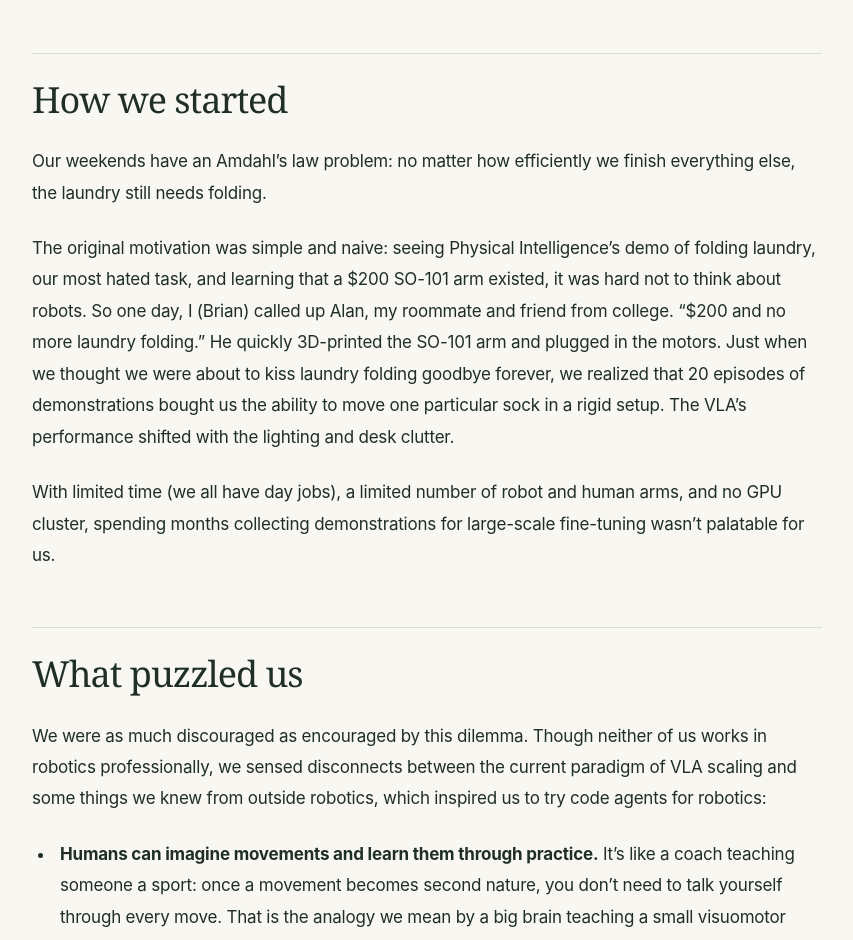
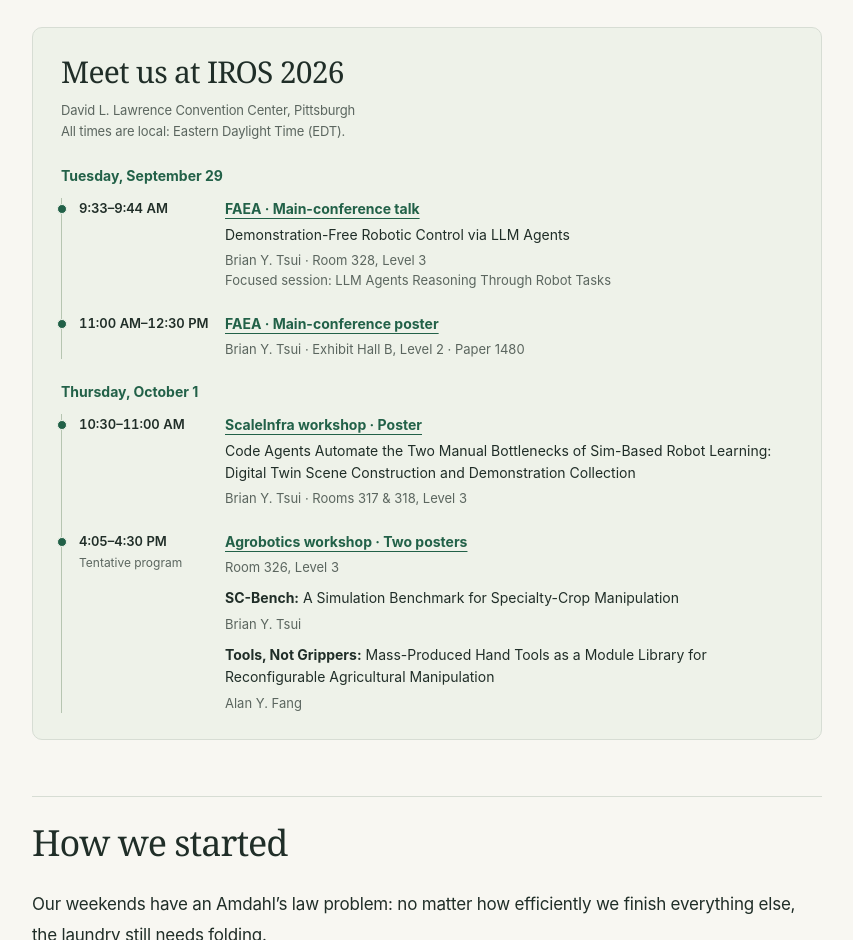
Before and after one commit to robiemusketeer/robiemusketeer.github.io, a plain HTML site: page index.html in a window 1280 px wide. Shown: the part 966-1906 px from the top of the page, without its empty margins (327-1180 px from the left). Drawn offline with Linux system fonts and the light colour scheme.

Commit message:
Add IROS presentation timeline to research blog

```diff
--- a/index.html
+++ b/index.html
@@ -16,6 +16,22 @@
 <meta name="twitter:description" content="From code-agent robot control to digital twins and small visuomotor policies. Our story and latest results from FAEA, FASC, and simulation experiments.">
 <meta name="twitter:image" content="https://robiemusketeer.github.io/assets/social-preview.png">
 <meta name="twitter:image:alt" content="Frontier Agents as the Big Brain to Teach Small Visuomotor Brains">
+<style id="iros-timeline-style">
+.iros-meetup{margin:30px 0 44px;padding:26px 28px;background:#eef2e9;border:1px solid var(--line);border-radius:10px}
+.iros-meetup h2{font-size:30px;margin:0 0 10px;letter-spacing:-.025em}
+.iros-meetup .iros-venue{font-size:13px;line-height:1.65;color:var(--muted);margin:0 0 24px}
+.iros-meetup h3{font:650 14px var(--sans);color:var(--green);margin:24px 0 14px}
+.iros-meetup ol{list-style:none;margin:0;padding:0 0 0 17px;border-left:1px solid #b6c5b1}
+.iros-meetup li{position:relative;display:grid;grid-template-columns:130px minmax(0,1fr);gap:16px;padding:0 0 22px;margin:0;font-size:14px;line-height:1.55;letter-spacing:0}
+.iros-meetup li:last-child{padding-bottom:0}
+.iros-meetup li::before{content:"";position:absolute;left:-22px;top:6px;width:8px;height:8px;background:var(--green);border-radius:50%;border:1px solid #eef2e9}
+.iros-meetup .iros-time{font-size:13px;font-weight:600;font-variant-numeric:tabular-nums}
+.iros-meetup .iros-event{display:block;font-weight:650;margin-bottom:4px}
+.iros-meetup .iros-detail{display:block;font-size:13px;color:var(--muted);margin-top:5px}
+.iros-meetup .iros-paper{display:block;margin-top:10px}
+.iros-meetup .iros-status{font-weight:400;color:var(--muted);font-size:12px;display:block;margin-top:3px}
+@media(max-width:760px){.iros-meetup{padding:22px 18px}.iros-meetup h2{font-size:27px}.iros-meetup li{grid-template-columns:1fr;gap:5px}.iros-meetup .iros-venue{font-size:12px}}
+</style>
 </head>
 <body><a class="skip" href="#essay">Skip to essay</a><div class="progress" aria-hidden="true"></div>
 
@@ -25,6 +41,21 @@
 <div class="reading-layout"><aside class="contents"><nav aria-label="Table of contents"><a href="#a-sock">How we started</a><a href="#perspective">What puzzled us</a><a href="#control">Claude Code as embodied agent</a><a href="#worlds">Scene reconstruction</a><a href="#implications">Larger implications</a><a href="#reading">Papers</a></nav></aside><article id="essay"><div class="intro">
 <p>We first wrote about using a generic code agent, Claude Code, for robotics tasks without demonstrations in <a href="https://arxiv.org/abs/2601.20334">Frontier Agent as Embodied Agent (FAEA)</a> (accepted at IROS 2026). In the months after we submitted FAEA to arXiv in January 2026, researchers at NVIDIA and groups led by Fei-Fei Li and Ken Goldberg released more comprehensive studies of code agents for embodied tasks. We refer you to our papers and that wider work for technical details. This blog shares our story, perspective, and latest lessons from using code agents for robotics.  </p>
 </div>
+
+<section class="iros-meetup" id="iros-presentations" aria-labelledby="iros-meetup-title">
+<h2 id="iros-meetup-title">Meet us at IROS 2026</h2>
+<p class="iros-venue">David L. Lawrence Convention Center, Pittsburgh<br>All times are local: Eastern Daylight Time (EDT).</p>
+<h3>Tuesday, September 29</h3>
+<ol>
+<li><div class="iros-time"><time datetime="2026-09-29T09:33:00-04:00">9:33–9:44 AM</time></div><div><a class="iros-event" href="https://2026.ieee-iros.org/program/contributed-talks/#4d4d39:1480">FAEA · Main-conference talk</a>Demonstration-Free Robotic Control via LLM Agents<span class="iros-detail">Brian Y. Tsui · Room 328, Level 3<br>Focused session: LLM Agents Reasoning Through Robot Tasks</span></div></li>
+<li><div class="iros-time"><time datetime="2026-09-29T11:00:00-04:00">11:00 AM–12:30 PM</time></div><div><a class="iros-event" href="https://2026.ieee-iros.org/program/poster-sessions/#pn:1480">FAEA · Main-conference poster</a><span class="iros-detail">Brian Y. Tsui · Exhibit Hall B, Level 2 · Paper 1480</span></div></li>
+</ol>
+<h3>Thursday, October 1</h3>
+<ol>
+<li><div class="iros-time"><time datetime="2026-10-01T10:30:00-04:00">10:30–11:00 AM</time></div><div><a class="iros-event" href="https://scale-infra.github.io/iros2026/#schedule">ScaleInfra workshop · Poster</a>Code Agents Automate the Two Manual Bottlenecks of Sim-Based Robot Learning: Digital Twin Scene Construction and Demonstration Collection<span class="iros-detail">Brian Y. Tsui · Rooms 317 &amp; 318, Level 3</span></div></li>
+<li><div class="iros-time"><time datetime="2026-10-01T16:05:00-04:00">4:05–4:30 PM</time><span class="iros-status">Tentative program</span></div><div><a class="iros-event" href="https://sites.google.com/view/iros2026-agrobotics/program">Agrobotics workshop · Two posters</a><span class="iros-detail">Room 326, Level 3</span><span class="iros-paper"><strong>SC-Bench:</strong> A Simulation Benchmark for Specialty-Crop Manipulation</span><span class="iros-detail">Brian Y. Tsui</span><span class="iros-paper"><strong>Tools, Not Grippers:</strong> Mass-Produced Hand Tools as a Module Library for Reconfigurable Agricultural Manipulation</span><span class="iros-detail">Alan Y. Fang</span></div></li>
+</ol>
+</section>
 
 <h2 id="a-sock" data-section>How we started</h2>
 
```
